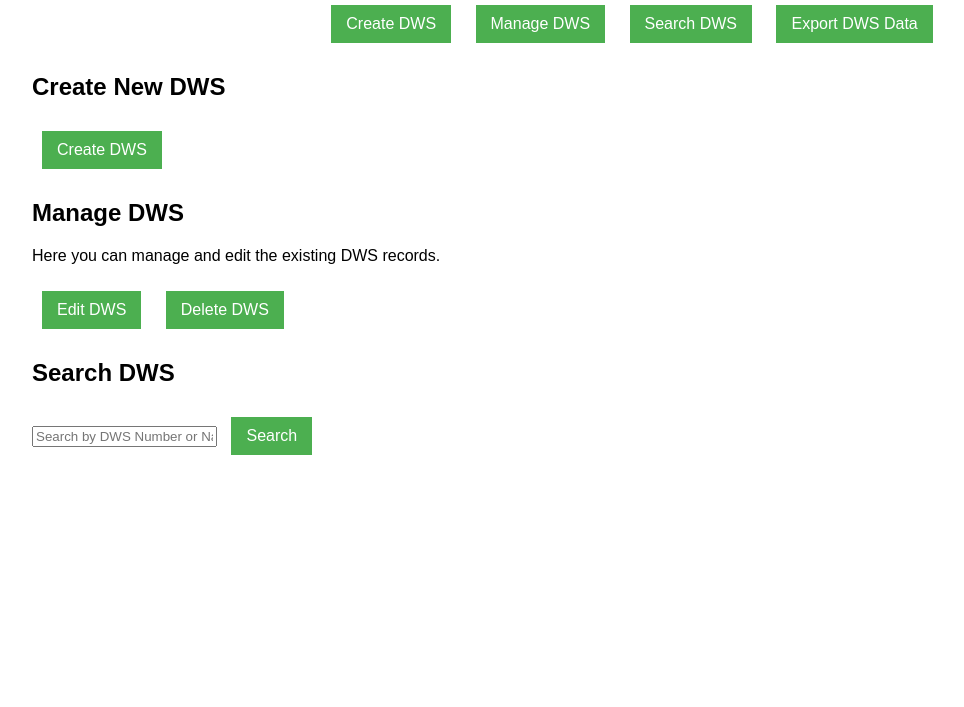
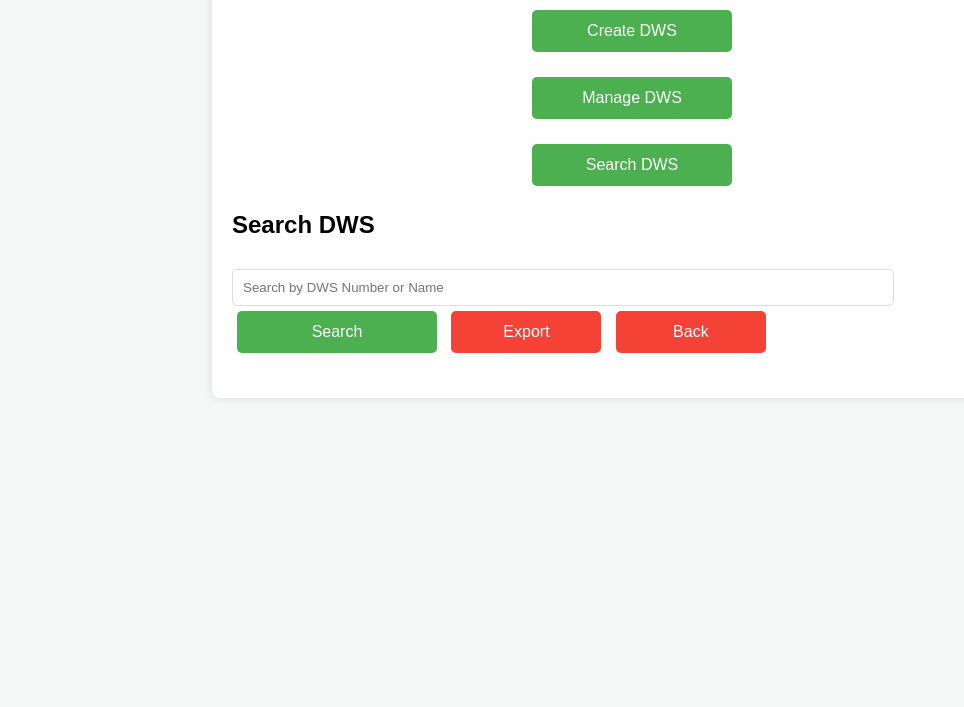
Before and after one commit to pond42grating/DWS, a plain HTML site: page index.html in a window 1280 px wide. Shown: the part 93-800 px from the top of the page, without its empty margins (8-972 px from the left). Drawn offline with Linux system fonts and the light colour scheme.

Commit message:
Update index.html

```diff
--- a/index.html
+++ b/index.html
@@ -8,38 +8,65 @@
     /* General Styling */
     body {
       font-family: Arial, sans-serif;
-      margin: 20px;
+      margin: 0;
+      padding: 0;
+      background-color: #f4f7f6;
     }
     .container {
-      max-width: 1200px;
+      max-width: 800px;
       margin: auto;
+      padding: 20px;
+      background-color: white;
+      box-shadow: 0 0 10px rgba(0, 0, 0, 0.1);
+      border-radius: 8px;
     }
     h1 {
       text-align: center;
+      color: #333;
       margin-bottom: 20px;
     }
     .button-container {
-      text-align: center;
-      margin-top: 30px;
+      display: flex;
+      flex-direction: column;
+      align-items: center;
+      gap: 15px;
     }
     button {
-      padding: 10px 15px;
-      margin: 10px;
+      padding: 12px 20px;
+      margin: 5px;
       background-color: #4CAF50;
       color: white;
       border: none;
       cursor: pointer;
       font-size: 16px;
+      border-radius: 5px;
+      width: 200px;
     }
     button:hover {
       background-color: #45a049;
     }
     .section {
       display: none;
+    }
+    .section.active {
+      display: block;
+    }
+    #searchDWSSection input {
+      padding: 10px;
+      margin-top: 10px;
+      width: 80%;
+      border-radius: 5px;
+      border: 1px solid #ddd;
+    }
+    #searchResult {
       margin-top: 20px;
     }
-    #createDWSSection, #manageDWSSection, #searchDWSSection {
-      display: block;
+    .back-button {
+      background-color: #f44336;
+      width: 150px;
+    }
+    .back-button:hover {
+      background-color: #e53935;
     }
   </style>
 </head>
@@ -49,35 +76,35 @@
     <h1>DWS Management System</h1>
 
     <!-- Navigation Buttons -->
-    <div class="button-container">
+    <div id="navButtons" class="button-container">
       <button onclick="showSection('createDWSSection')">Create DWS</button>
       <button onclick="showSection('manageDWSSection')">Manage DWS</button>
       <button onclick="showSection('searchDWSSection')">Search DWS</button>
-      <button onclick="exportToExcel()">Export DWS Data</button>
     </div>
 
     <!-- Create DWS Section -->
     <div id="createDWSSection" class="section">
       <h2>Create New DWS</h2>
-      <!-- Include your existing "Create DWS" form fields here -->
       <button onclick="createDWS()">Create DWS</button>
+      <button class="back-button" onclick="showSection('navButtons')">Back</button>
     </div>
 
     <!-- Manage DWS Section -->
     <div id="manageDWSSection" class="section">
       <h2>Manage DWS</h2>
-      <p>Here you can manage and edit the existing DWS records.</p>
-      <!-- Example management actions like edit and delete buttons -->
       <button onclick="editDWS()">Edit DWS</button>
       <button onclick="deleteDWS()">Delete DWS</button>
+      <button class="back-button" onclick="showSection('navButtons')">Back</button>
     </div>
 
     <!-- Search DWS Section -->
-    <div id="searchDWSSection" class="section">
+    <div id="searchDWSSection" class="section active">
       <h2>Search DWS</h2>
       <input type="text" id="searchQuery" placeholder="Search by DWS Number or Name">
       <button onclick="searchDWS()">Search</button>
-      <p id="searchResult"></p>
+      <button onclick="exportToExcel()" class="back-button">Export</button>
+      <button class="back-button" onclick="showSection('navButtons')">Back</button>
+      <div id="searchResult"></div>
     </div>
 
   </div>
@@ -85,17 +112,13 @@
   <script>
     // Function to toggle visibility of different sections
     function showSection(sectionId) {
-      // Hide all sections first
       const sections = document.querySelectorAll('.section');
-      sections.forEach(section => section.style.display = 'none');
-
-      // Show the selected section
-      document.getElementById(sectionId).style.display = 'block';
+      sections.forEach(section => section.classList.remove('active'));
+      document.getElementById(sectionId).classList.add('active');
     }
 
     // Export to Excel function
     function exportToExcel() {
-      // You can modify this based on how your data is stored
       const wb = XLSX.utils.book_new();
       const data = [
         ['DWS No.', 'Structure Name', 'SI No.', 'Work Description', 'Location'],
```
